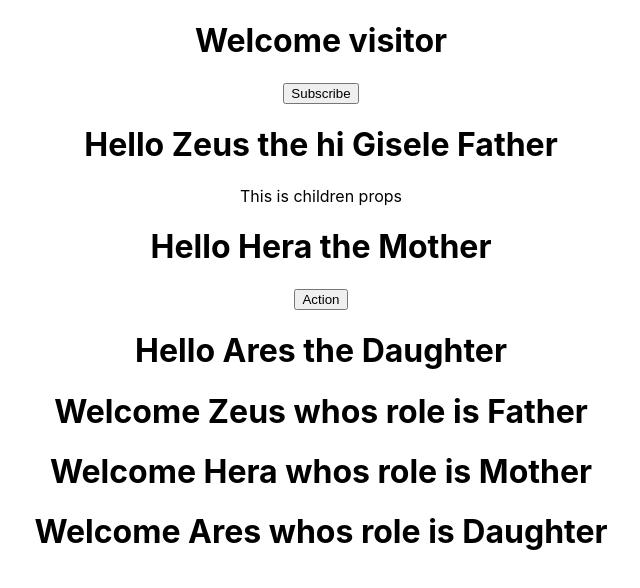
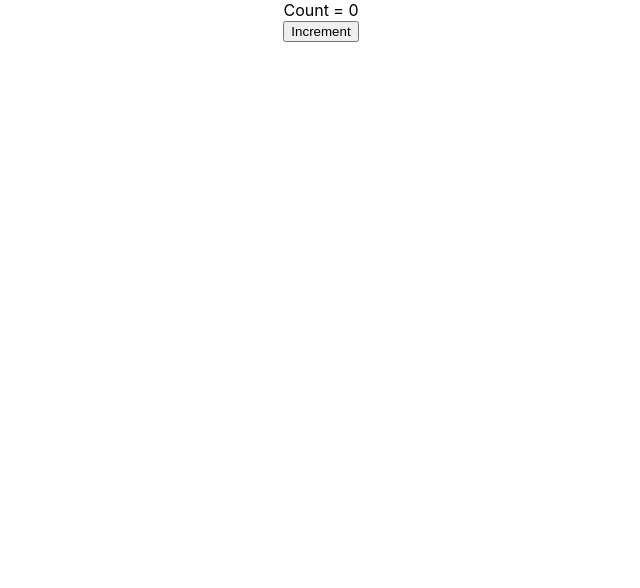
Before and after one commit to hobmij/hello-world, a React (Create React App) app: page / in a window 1280 px wide. Shown: the top 588 px of the page, without its empty margins (319-959 px from the left). Built offline with nearby package versions, Linux system fonts and the light colour scheme.

Commit message:
Include state managment of Components

```diff
--- a/src/App.js
+++ b/src/App.js
@@ -4,23 +4,12 @@
 import Welcome from './components/Welcome'
 import Hello from './components/Hello'
 import Message from './components/Message'
+import Counter from './components/Counter'
 
 function App() {
   return (
     <div className="App">
-      <Message/>
-      {/* <Greet /> */}
-      {/* <Welcome /> */}
-      <Greet name="Zeus" role="hi Gisele Father">
-        <p> This is children props </p>
-        </Greet>
-      <Greet name="Hera" role="Mother">
-        <button>Action</button>
-        </Greet>
-      <Greet name="Ares" role="Daughter"/>
-      <Welcome name="Zeus" role="Father"/>
-      <Welcome name="Hera" role="Mother"/>
-      <Welcome name="Ares" role="Daughter"/>
+      <Counter/>
     </div>
   );
 }
--- /dev/null
+++ b/src/components/Counter.js
@@ -0,0 +1,44 @@
+import React, { Component } from 'react'
+
+class Counter extends Component {
+
+    constructor(props) {
+      super(props)
+
+      this.state = {
+         count: 0
+      }
+    }
+
+    increment(){
+        // rules for using setState
+        // 1. Always use setState instead of modifying the state directly
+        // 2. For code that must execute after a state change place that code
+        //    in the callback function which is the 2nd paraments to setState method.
+        // 3. When updating state from a previous state value, pass in a function as an
+        //    argument instead of the regular object.
+        this.setState(prevState => ({
+            count: prevState.count + 1
+        }))
+    }
+
+    incrementFive(){
+        this.increment()
+        this.increment()
+        this.increment()
+        this.increment()
+        this.increment()
+    }
+
+
+  render() {
+    return (
+      <div>
+        <div>Count = {this.state.count}</div>
+        <button onClick={() => this.incrementFive()}>Increment</button>
+      </div>
+    )
+  }
+}
+
+export default Counter
--- a/src/components/Message.js
+++ b/src/components/Message.js
@@ -2,7 +2,7 @@
 
 class Message extends Component {
     /* Demonstrates State:
-       1: Object that is privatly maintained in an object
+       1: Data that is privatly maintained in an object
        2: Can be modified within the Component
        3: Can influence what is on the screen
        */
```
